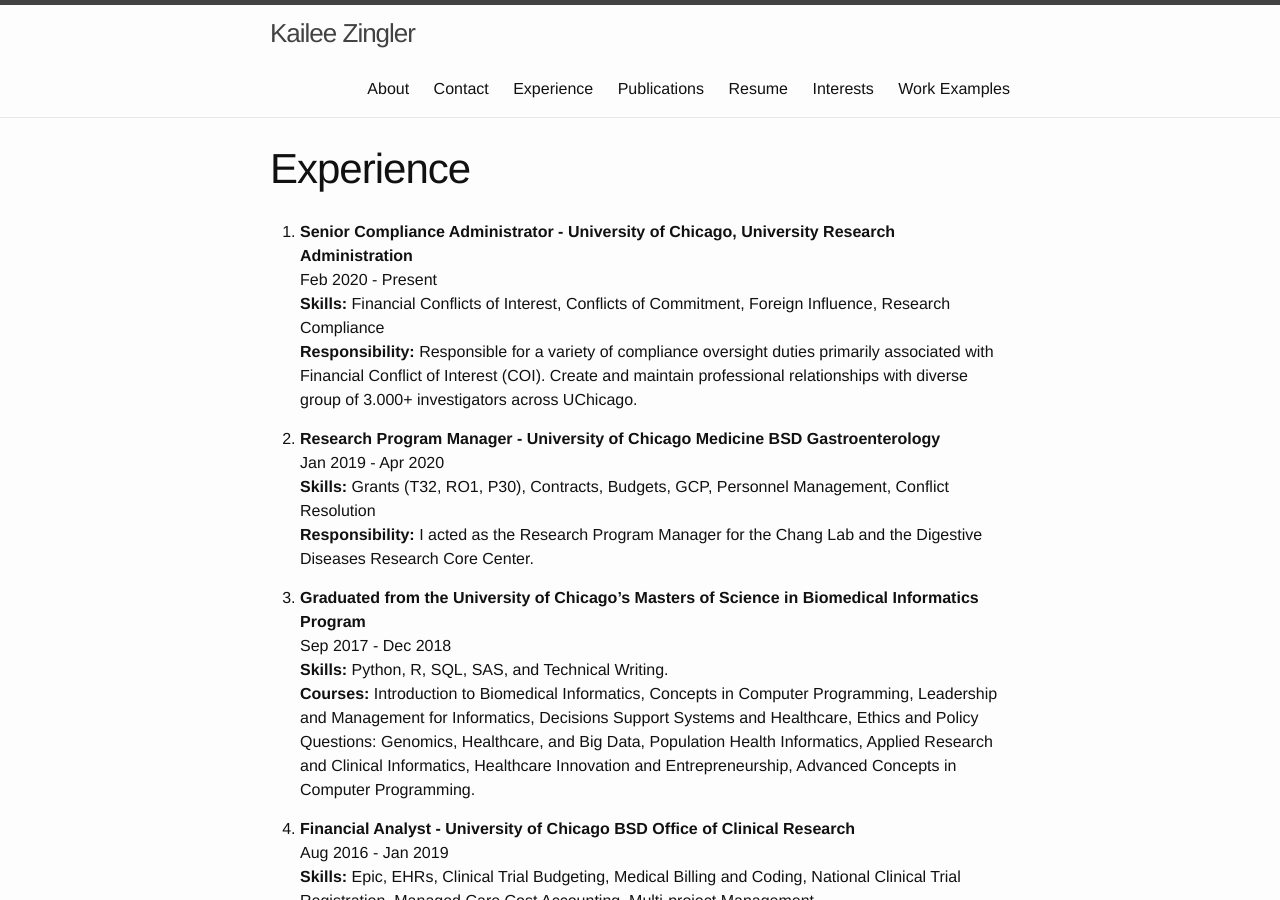
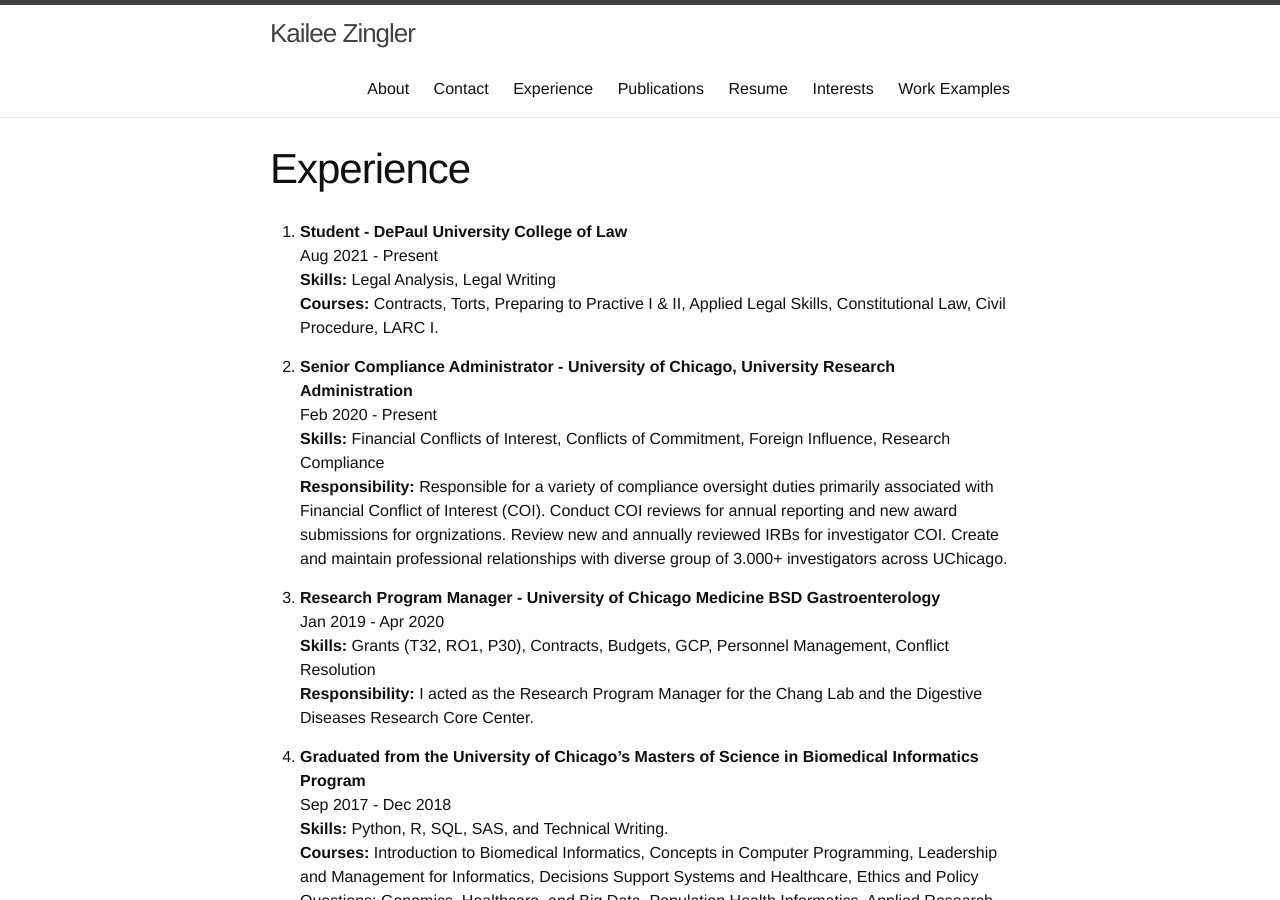
Before and after one commit to kzingler/kzingler.github.io, a Jekyll site: the page built from experience.md, in a window 1280 px wide and 900 px high. Built offline with Jekyll 4.4.1, drawn with Linux system fonts in a browser that asks for light colours.

Commit message:
Update experience.md

```diff
--- a/experience.md
+++ b/experience.md
@@ -3,25 +3,30 @@
 title: Experience
 permalink: /experience/
 ---
-1. **Senior Compliance Administrator - University of Chicago, University Research Administration**
+1. **Student - DePaul University College of Law**
+Aug 2021 - Present
+**Skills:** Legal Analysis, Legal  Writing
+**Courses:** Contracts, Torts, Preparing to Practive I & II, Applied Legal Skills, Constitutional Law, Civil Procedure, LARC I.
+
+2. **Senior Compliance Administrator - University of Chicago, University Research Administration**
 Feb 2020 - Present
 **Skills:** Financial Conflicts of Interest, Conflicts of Commitment, Foreign Influence, Research Compliance
-**Responsibility:**  Responsible for a variety of compliance oversight duties primarily associated with Financial Conflict of Interest (COI). Create and maintain professional relationships with diverse group of 3.000+ investigators across UChicago.
+**Responsibility:**  Responsible for a variety of compliance oversight duties primarily associated with Financial Conflict of Interest (COI). Conduct COI reviews for annual reporting and new award submissions for orgnizations. Review new and annually reviewed IRBs for investigator COI. Create and maintain professional relationships with diverse group of 3.000+ investigators across UChicago.
 
 
-2. **Research Program Manager - University of Chicago Medicine BSD Gastroenterology**
+3. **Research Program Manager - University of Chicago Medicine BSD Gastroenterology**
 Jan 2019 - Apr 2020
 **Skills:** Grants (T32, RO1, P30), Contracts, Budgets, GCP, Personnel Management, Conflict Resolution
 **Responsibility:** I acted as the Research Program Manager for the Chang Lab and the Digestive Diseases Research Core Center.
 
-3. **Graduated from the University of Chicago's Masters of Science in Biomedical Informatics Program**
+4. **Graduated from the University of Chicago's Masters of Science in Biomedical Informatics Program**
 Sep 2017 - Dec 2018
 **Skills:** Python, R, SQL, SAS, and Technical Writing.
 **Courses:** Introduction to Biomedical Informatics, Concepts in Computer Programming, Leadership and Management for Informatics,
 Decisions Support Systems and Healthcare, Ethics and Policy Questions: Genomics, Healthcare, and Big Data,
 Population Health Informatics, Applied Research and Clinical Informatics, Healthcare Innovation and Entrepreneurship, Advanced Concepts in Computer Programming.
 
-4. **Financial Analyst - University of Chicago BSD Office of Clinical Research**
+5. **Financial Analyst - University of Chicago BSD Office of Clinical Research**
 Aug 2016 - Jan 2019
 **Skills:** Epic, EHRs, Clinical Trial Budgeting, Medical Billing and Coding, National Clinical Trial Registration,
 Managed Care Cost Accounting, Multi-project Management
```
Also changed, not shown: other parts of experience.md (+6 -6 lines).
